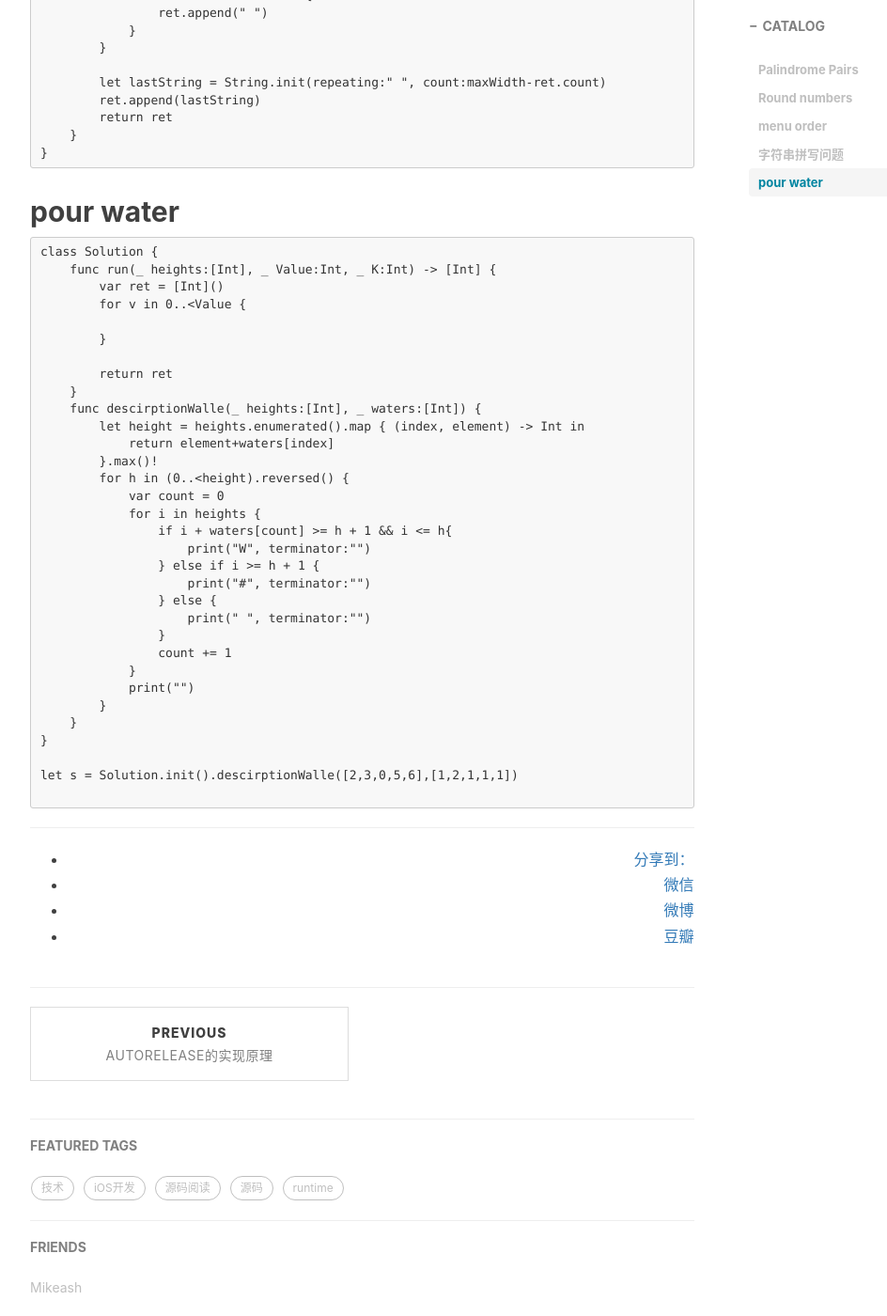
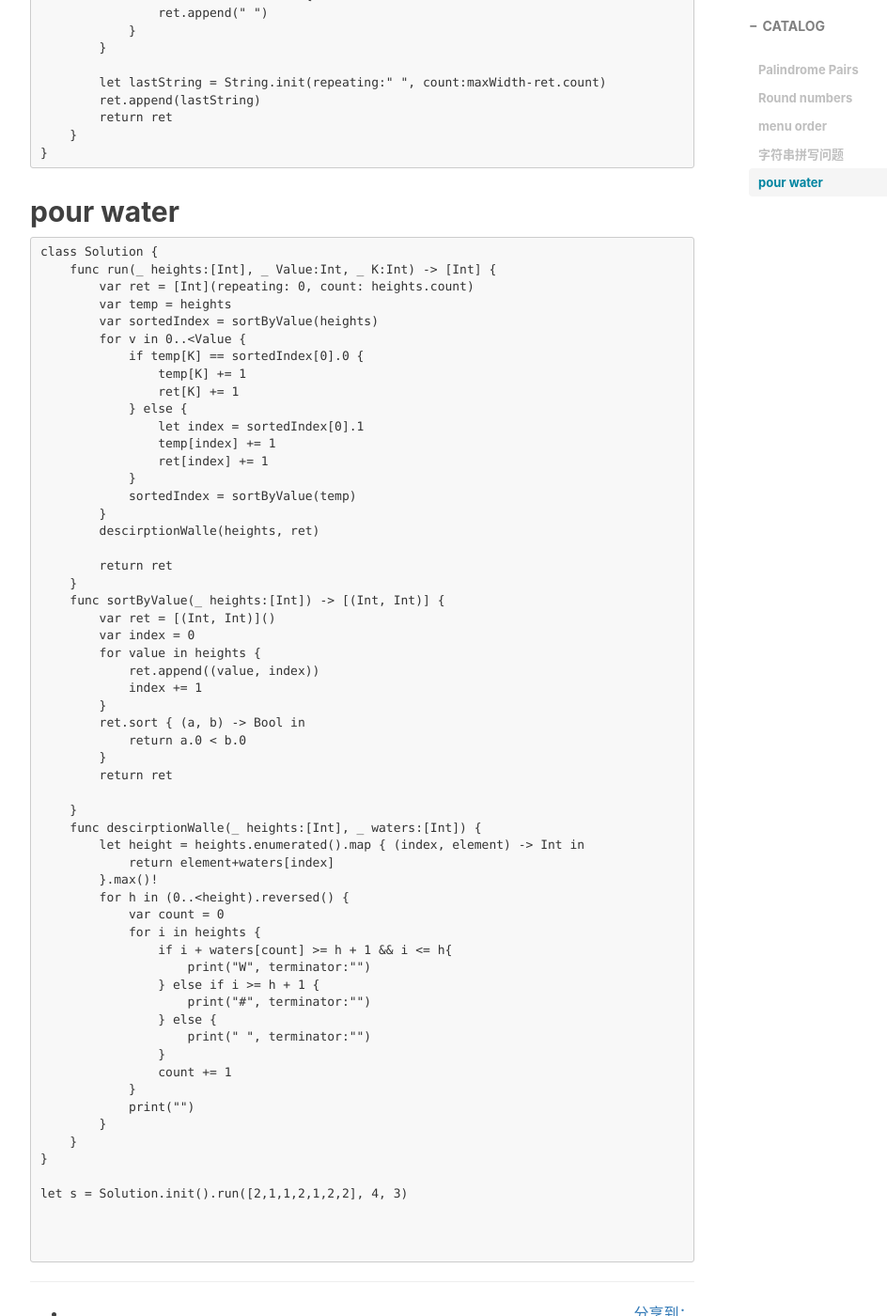
Before and after one commit to dingjingpisces2015/dingjingpisces2015.github.io, a Jekyll site: the page built from _posts/2019-05-16-Airbnb刷题总结.md, in a window 1280 px wide and 1400 px high, scrolled down 4731 px. Shown: the whole window at 94% size, without its empty margins (233-1177 px from the left). Built offline with Jekyll 4.4.1, drawn with Linux system fonts in a browser that asks for light colours; nearby versions of some CDN libraries; comment, search, counter and statistics services are not loaded.

Commit message:
add pour water

````diff
--- a/_posts/2019-05-16-Airbnb刷题总结.md
+++ b/_posts/2019-05-16-Airbnb刷题总结.md
@@ -244,12 +244,36 @@ class Solution {
 ```
 class Solution {
     func run(_ heights:[Int], _ Value:Int, _ K:Int) -> [Int] {
-        var ret = [Int]()
+        var ret = [Int](repeating: 0, count: heights.count)
+        var temp = heights
+        var sortedIndex = sortByValue(heights)
         for v in 0..<Value {
-
+            if temp[K] == sortedIndex[0].0 {
+                temp[K] += 1
+                ret[K] += 1
+            } else {
+                let index = sortedIndex[0].1
+                temp[index] += 1
+                ret[index] += 1
+            }
+            sortedIndex = sortByValue(temp)
         }
+        descirptionWalle(heights, ret)
 
         return ret
+    }
+    func sortByValue(_ heights:[Int]) -> [(Int, Int)] {
+        var ret = [(Int, Int)]()
+        var index = 0
+        for value in heights {
+            ret.append((value, index))
+            index += 1
+        }
+        ret.sort { (a, b) -> Bool in
+            return a.0 < b.0
+        }
+        return ret
+
     }
     func descirptionWalle(_ heights:[Int], _ waters:[Int]) {
         let height = heights.enumerated().map { (index, element) -> Int in
@@ -272,6 +296,8 @@ class Solution {
     }
 }
 
-let s = Solution.init().descirptionWalle([2,3,0,5,6],[1,2,1,1,1])
+let s = Solution.init().run([2,1,1,2,1,2,2], 4, 3)
+
+
 
 ```
````
